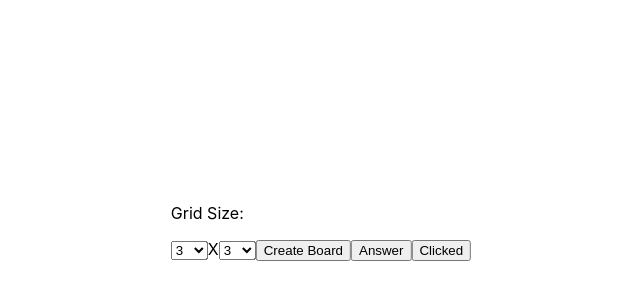
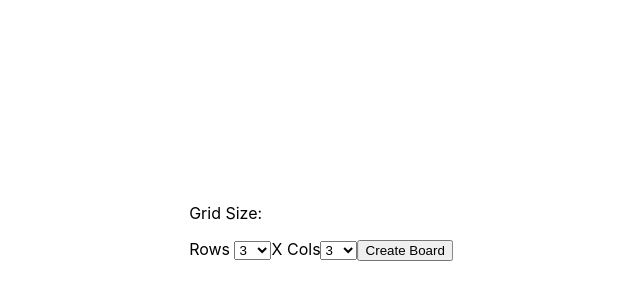
Before and after one commit to InfernOwl/picross-generator, a React (Create React App) app: page / in a window 1280 px wide. Shown: the part 176-476 px from the top of the page, without its empty margins (319-959 px from the left). Built offline with nearby package versions, Linux system fonts and the light colour scheme.

Commit message:
Updated READ.ME to better reflect the project Removed troubleshoot interfaces from site and added Row and Col labelling

```diff
--- a/src/Game.js
+++ b/src/Game.js
@@ -277,7 +277,7 @@ class Game extends React.Component {
         return (
             <div className="gameWrapper">
                 <p>Grid Size: </p>
-                <select value={this.state.rows} onChange={(e) => this.rowsUpdate(e)} placeholder={this.state.rows}>
+                Rows <select value={this.state.rows} onChange={(e) => this.rowsUpdate(e)} placeholder={this.state.rows}>
                     <option value="3">3</option>
                     <option value="4">4</option>
                     <option value="5">5</option>
@@ -298,7 +298,7 @@ class Game extends React.Component {
                     <option value="20">20</option>
                 </select>
                  X
-                <select value={this.state.cols} onChange={(e) => this.colsUpdate(e)} placeholder={this.state.cols}>
+                Cols<select value={this.state.cols} onChange={(e) => this.colsUpdate(e)} placeholder={this.state.cols}>
                     <option value="3">3</option>
                     <option value="4">4</option>
                     <option value="5">5</option>
@@ -320,8 +320,6 @@ class Game extends React.Component {
                 </select>
 
                 <button  onClick={() => this.createBoard(this.state.rows, this.state.cols)}> Create Board </button>
-                <button onClick={() => this.getAnswer()}>Answer</button>
-                <button onClick={() => this.getClicked()}>Clicked</button>
                 <div className="gameField" id="gameField">
                     <div className="columnHint">
                         {
```
Also changed, not shown: 1 other file (tests, documents, lock files or other folders).
